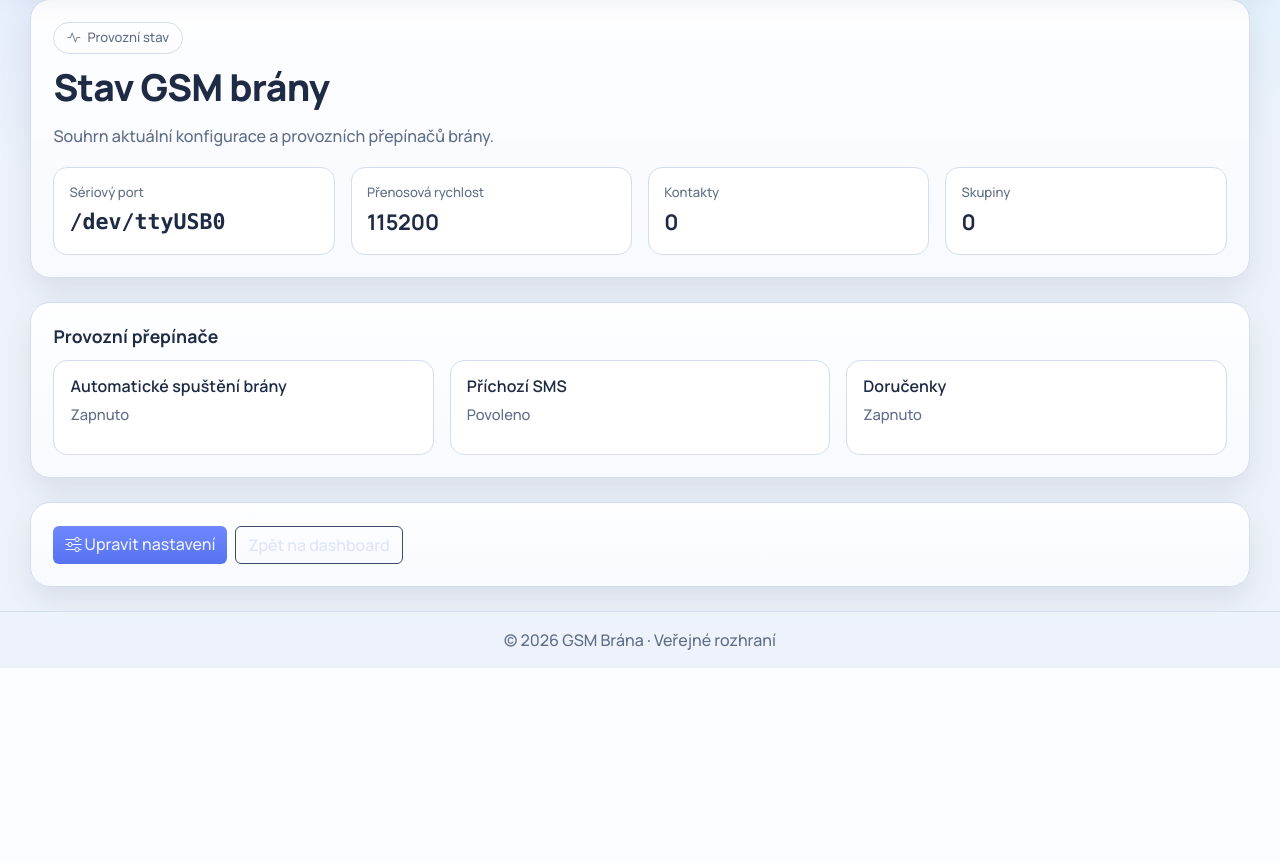
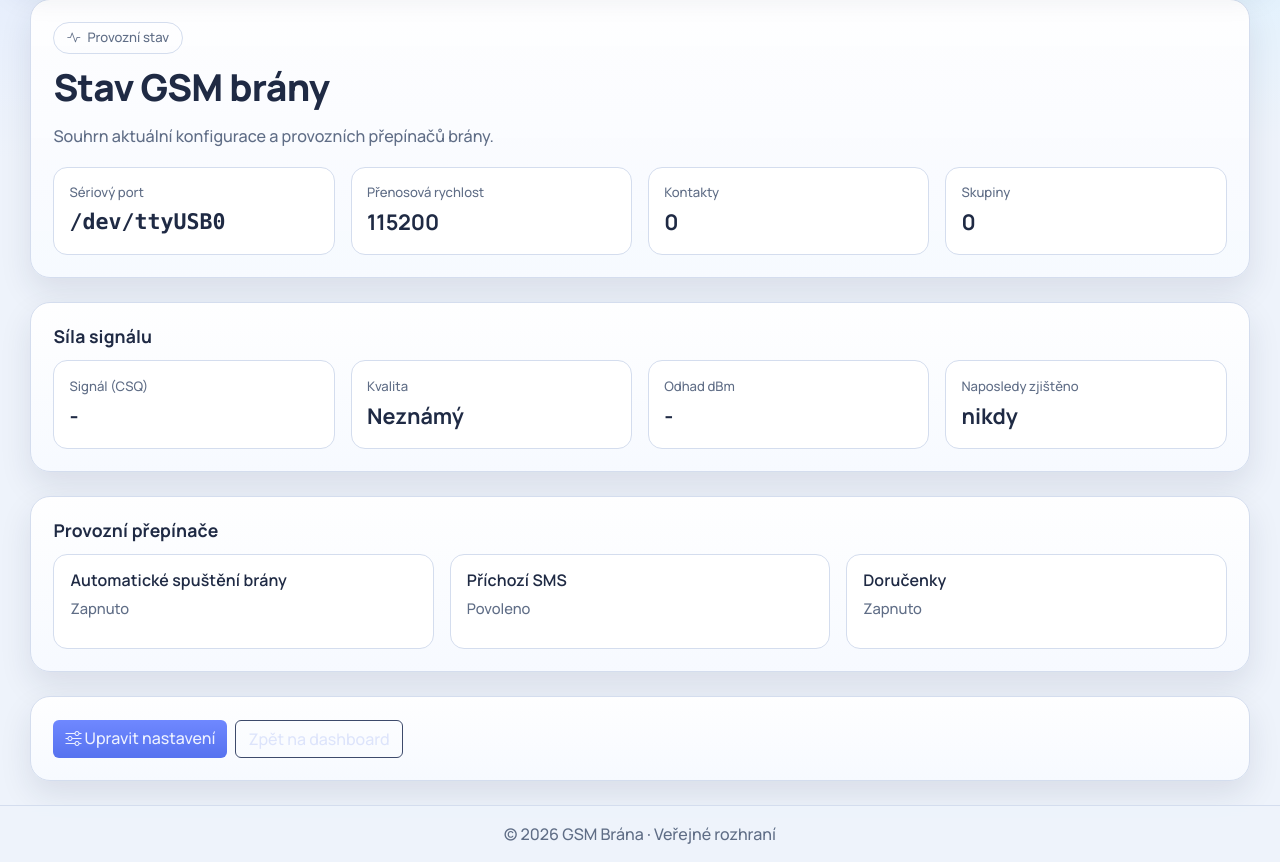
Before and after one commit to denyduck/gsm_gate, a Django app: page /dashboard/gateway/status/ in a window 1280 px wide. Shown: the part 159-1021 px from the top of the page. Before the commit the page ends 827 px from the top, so only its background shows below. Run offline with Django 5.2, Linux system fonts and the light colour scheme; the visitor is signed in with stand-in values (Sample User, id 1); data comes from the database, SQL or seed files in the repository; data that the repository does not hold is empty.

Commit message:
feat: track and display GSM signal quality (CSQ) on gateway status and queue pages
Worker queries AT+CSQ each cycle and stores the last known value on
GatewaySettings; gateway status page and outgoing actions queue page
show current signal quality, dBm estimate, and last check time.

Co-Authored-By: Claude Sonnet 5 <noreply@anthropic.com>

```diff
--- a/django_app/dashboard/models.py
+++ b/django_app/dashboard/models.py
@@ -217,8 +217,29 @@ class GatewaySettings(models.Model):
     webhook_url = models.URLField('Webhook URL', blank=True)
     updated_at = models.DateTimeField('Naposledy změněno', auto_now=True)
 
+    last_signal_quality = models.PositiveIntegerField('Poslední síla signálu (CSQ)', null=True, blank=True)
+    last_signal_checked_at = models.DateTimeField('Signál naposledy zjištěn', null=True, blank=True)
+
     def __str__(self):
         return f"Nastavení brány: {self.user.username}"
+
+    @property
+    def signal_label(self):
+        if self.last_signal_quality is None or self.last_signal_quality == 99:
+            return 'Neznámý'
+        if self.last_signal_quality >= 20:
+            return 'Výborný'
+        if self.last_signal_quality >= 15:
+            return 'Dobrý'
+        if self.last_signal_quality >= 10:
+            return 'Slabý'
+        return 'Velmi slabý'
+
+    @property
+    def signal_dbm(self):
+        if self.last_signal_quality is None or self.last_signal_quality == 99:
+            return None
+        return -113 + (self.last_signal_quality * 2)
 
     class Meta:
         verbose_name = 'Nastavení brány'
--- a/django_app/dashboard/templates/dashboard/gateway_status.html
+++ b/django_app/dashboard/templates/dashboard/gateway_status.html
@@ -12,6 +12,40 @@
         <div class="col-md-3"><div class="card-stat"><div class="label">Přenosová rychlost</div><div class="value">{{ gateway_settings.baud_rate }}</div></div></div>
         <div class="col-md-3"><div class="card-stat"><div class="label">Kontakty</div><div class="value">{{ numbers_count }}</div></div></div>
         <div class="col-md-3"><div class="card-stat"><div class="label">Skupiny</div><div class="value">{{ groups_count }}</div></div></div>
+    </div>
+</section>
+
+<section class="app-panel mb-4">
+    <div class="panel-header">
+        <h2 class="panel-title">Síla signálu</h2>
+    </div>
+    <div class="row g-3">
+        <div class="col-md-3">
+            <div class="card-stat">
+                <div class="label">Signál (CSQ)</div>
+                <div class="value">
+                    {% if gateway_settings.last_signal_quality is not None %}{{ gateway_settings.last_signal_quality }}/31{% else %}-{% endif %}
+                </div>
+            </div>
+        </div>
+        <div class="col-md-3">
+            <div class="card-stat">
+                <div class="label">Kvalita</div>
+                <div class="value">{{ gateway_settings.signal_label }}</div>
+            </div>
+        </div>
+        <div class="col-md-3">
+            <div class="card-stat">
+                <div class="label">Odhad dBm</div>
+                <div class="value">{% if gateway_settings.signal_dbm is not None %}{{ gateway_settings.signal_dbm }} dBm{% else %}-{% endif %}</div>
+            </div>
+        </div>
+        <div class="col-md-3">
+            <div class="card-stat">
+                <div class="label">Naposledy zjištěno</div>
+                <div class="value">{% if gateway_settings.last_signal_checked_at %}{{ gateway_settings.last_signal_checked_at|date:"d.m.Y H:i:s" }}{% else %}nikdy{% endif %}</div>
+            </div>
+        </div>
     </div>
 </section>
 
--- a/django_app/dashboard/views.py
+++ b/django_app/dashboard/views.py
@@ -817,4 +817,9 @@ def event_log_detail_view(request, pk):
 @permission_required('dashboard.view_outgoingaction', raise_exception=True)
 def outgoing_actions_view(request):
     actions = OutgoingAction.objects.filter(owner=request.user).select_related('event_log', 'rule')[:200]
-    return render(request, 'dashboard/outgoing_actions.html', {'actions': actions})
+    gateway_settings = GatewaySettings.objects.filter(user=request.user).first()
+    context = {
+        'actions': actions,
+        'gateway_settings': gateway_settings,
+    }
+    return render(request, 'dashboard/outgoing_actions.html', context)
```
Also changed, not shown: django_app/dashboard/services/gsm_worker.py (+17 -0 lines), django_app/dashboard/services/sim7000.py (+7 -0 lines), django_app/dashboard/templates/dashboard/outgoing_actions.html (+30 -0 lines), django_app/dashboard/migrations/0033_gatewaysettings_signal_quality.py (added).
